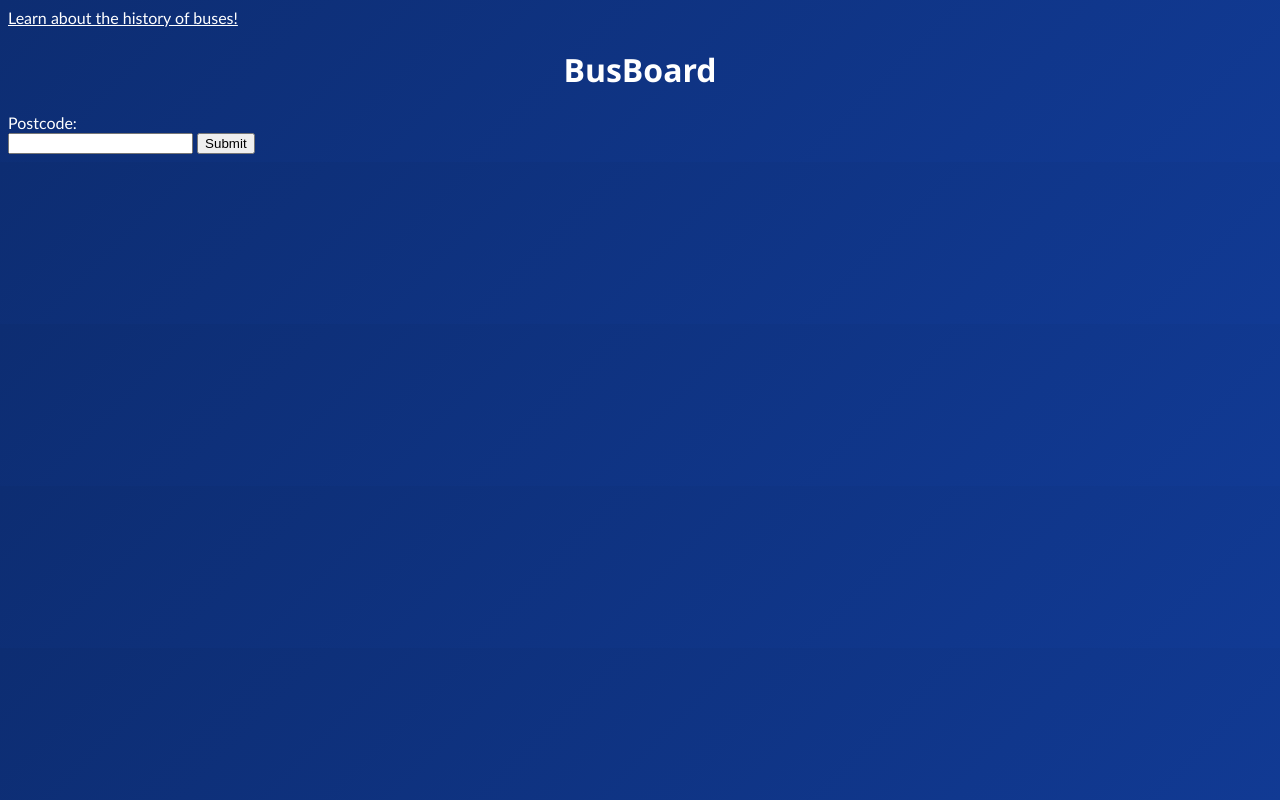
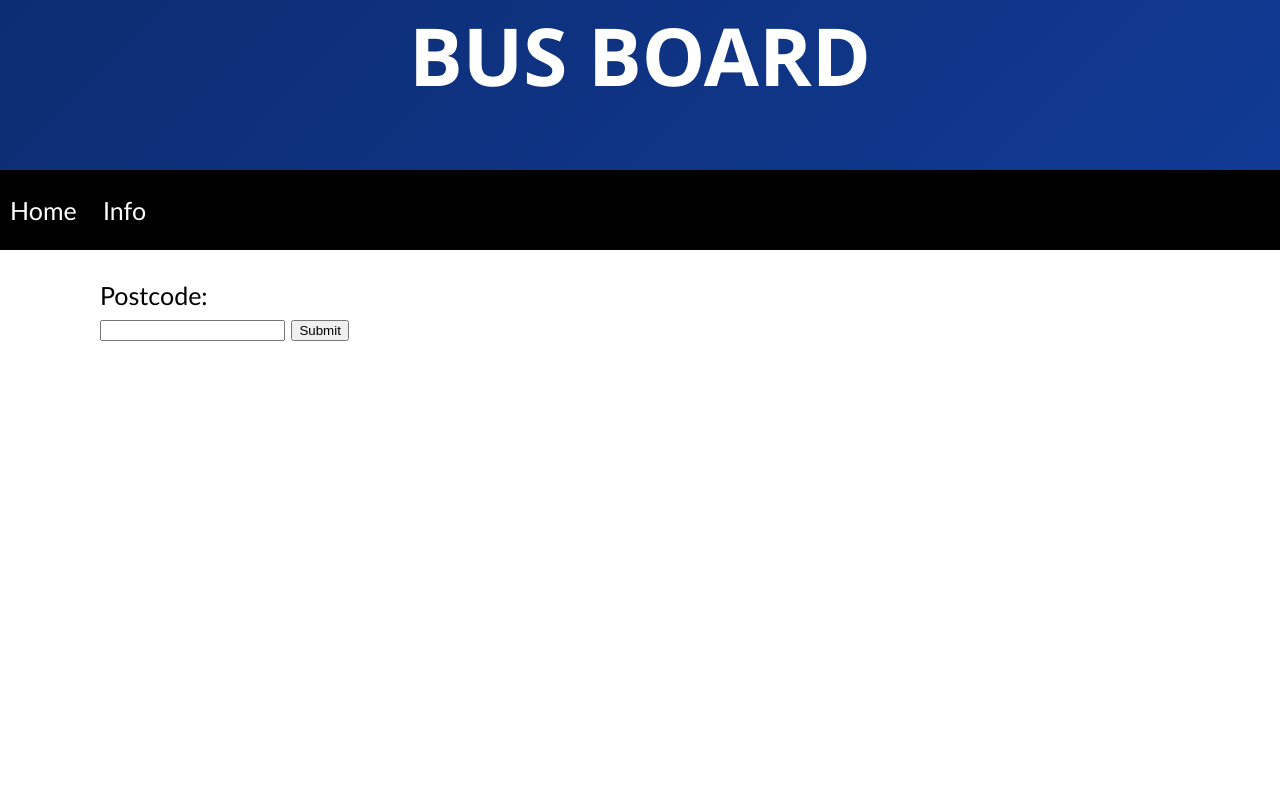
Before and after one commit to ejskipper/BusBoard, a website: page frontend/index.html in a window 1280 px wide. Drawn offline with Linux system fonts and the light colour scheme.

Commit message:
CSS changes: header bar, nav bar, margins

```diff
--- a/frontend/index.html
+++ b/frontend/index.html
@@ -6,16 +6,30 @@
     <link rel="stylesheet" href="styles.css">
     <script src="departures.js"></script>
   </head>
+
   <body>
-        <a class= link href="./history.html">Learn about the history of buses!</a>
-    <h1>BusBoard</h1>
+
+    <div class=header>
+      <h1>BUS BOARD</h1>
+    </div>
+
+    <div class=nav>
+      <ul>
+        <li><a  href="./index.html">Home</a></li>
+        <li><a href="./history.html">Info</a></li>
+      </ul>
+    </div>
+
+    <div class= text>
       <form action='javascript:void(0)' onsubmit="getBusTimes(); setInterval(getBusTimes, 30000)">
           Postcode:<br>
           <input id='postcodeField' type="text" name="postcode">
           <input type="submit" value="Submit">
       </form>
+
       <div id="results">
 
       </div>
+    </div>
   </body>
 </html>
--- a/frontend/styles.css
+++ b/frontend/styles.css
@@ -1,19 +1,64 @@
 body {
-    background: linear-gradient(-45deg, #113A94, #0d2d72);
-    margin: 200;
+    background: white;
+    margin: 0;
   padding: 0;
   font-family:"Candara";
-  color:white;
+  color:black;
+  font-size: 25px;
 }
 
 h1 {
     font-family:"Segoe UI";
     color: white;
     text-align: center;
+    font-size: 80px;
+    margin: 0px;
+    padding:0;
 }
 
-.link {
-    font-family:"Candara";
-    color: white;
+
+.header {
+    background: linear-gradient(-45deg, #113A94, #0d2d72);
+    background-size: cover;
+    height: 170px;
     text-align: center;
-}
+  }
+
+  .nav {
+    background: #000;
+    height: 80px;
+    width: 100%;
+  }
+
+  .nav ul {
+    height: 80px;
+    list-style: none;
+    margin: 0 auto;
+    padding: 0;
+  }
+
+  .nav ul li {
+    color: #fff;
+    display: inline-block;
+    height: 80px;
+    line-height: 80px;
+    list-style: none;
+    padding: 0 10px;
+    transition: background .5s;
+  }
+
+  .nav a {
+      text-decoration: none;
+      color:white
+  }
+
+  .nav ul li:hover {
+    background: #117bff;
+    cursor: pointer;
+    transition: background .5s;
+  }
+
+  .text {
+      margin:100px;
+      margin-top:30px;
+  }
```
Also changed, not shown: frontend/history.html (+14 -2 lines). Lines whose indentation alone changed are shown as unchanged.
